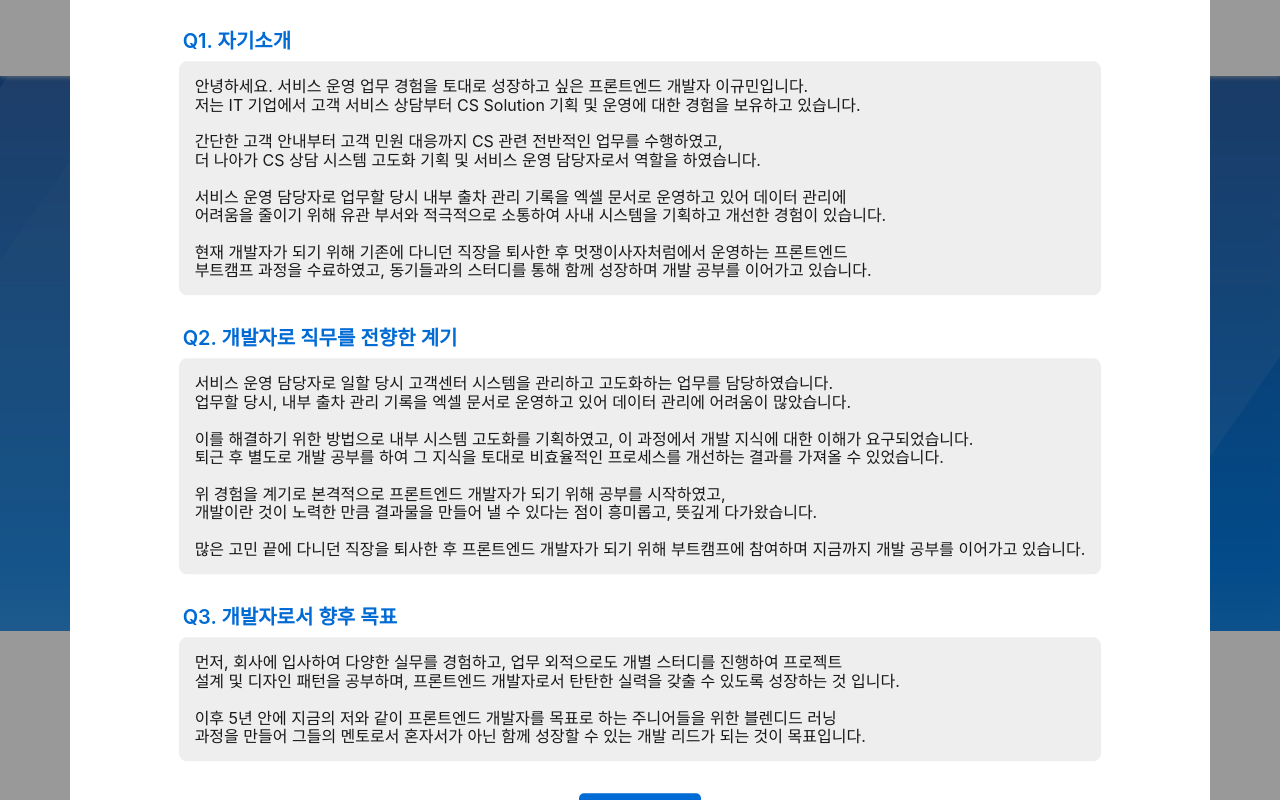
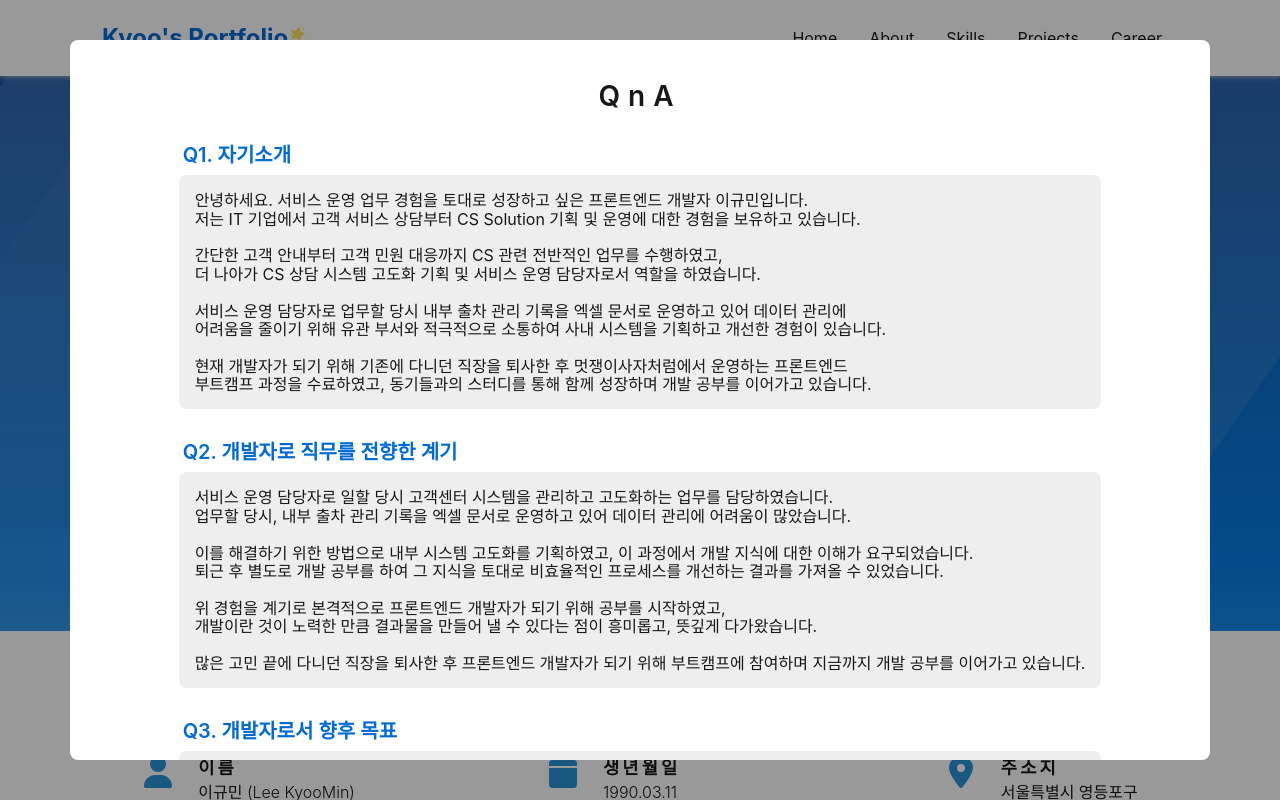
Before and after one commit to Kyoo130/Portfolio, a React (Create React App) app: page / in a window 1280 px wide. Both pictures are taken after a click on the button "더 알아보기". Shown: the top 800 px of the page. Built offline with nearby package versions, Linux system fonts and the light colour scheme; a web font is replaced by a local one.

Commit message:
:bug: 모달창 스크롤 불가 현상 수정 및 Portfolio 프로젝트 배포, 테스트 주소 변경

```diff
--- a/src/components/Modal.jsx
+++ b/src/components/Modal.jsx
@@ -22,6 +22,7 @@ const ModalContents = styled.div`
   background-color: #fff;
   color: #181818;
   overflow: scroll;
+  overflow-x: hidden;
 
   display: flex;
   flex-direction: column;
@@ -34,7 +35,9 @@ const ModalContents = styled.div`
     top: 50%;
     left: 50%;
     transform: translate(-50%, -50%);
+    width: 100%;
     height: auto;
+    max-height: 90%;
     white-space: pre-wrap;
   }
 `;
--- a/src/shared/projectData.js
+++ b/src/shared/projectData.js
@@ -14,8 +14,8 @@ export const projectData = [
     ],
     result: "프론트엔드 개발자로서 저에 대한 경험과 커리어를 소개할 수 있는 포트폴리오 프로젝트 입니다. 이 프로젝트를 통해 시각적인 것을 위한 마크업을 하는 것이 아니라, 웹 접근성을 고려하여 마크업 설계를 고민할 수 있었고, PC와 모바일 환경에서 모두 대응할 수 있도록 반응형 디자인을 적용한 프로젝트 입니다.",
     image: "/assets/project_00.png",
-    github_url: "https://github.com/Kyoo130/image-community",
-    test_url: "https://image-community-43dff.firebaseapp.com"
+    github_url: "https://github.com/Kyoo130/portfolio",
+    test_url: "https://portfolio-rose-xi.vercel.app"
   },
   {
     id: 1,
@@ -70,7 +70,7 @@ export const projectData = [
       "API 호출을 통해 Youtube 동영상 검색 기능 구현",
       "토글 버튼 클릭 시 테마 스타일 변경 기능 구현",
       "검색된 동영상이 없을 시 404 페이지 노출 구현",
-      "모바일 환경에서도 대응이 가능한 반응형 웹 구현",
+      "모바일 환경에서도 대응이 가능한 반응형 웹 구현"
     ],
     result: "YouTube API 를 활용하여 보고싶은 동영상을 검색하고 재생할 수 있는 클론 프로젝트 입니다. 이 프로젝트를 통해 Axios 라이브러리의 활용과 다크 모드 기능을 구현할 수 있었습니다. 추가적으로 모바일 환경에서도 대응이 가능하도록 반응형 웹 디자인을 적용하였습니다.",
     image: "/assets/project_03.png",
```
